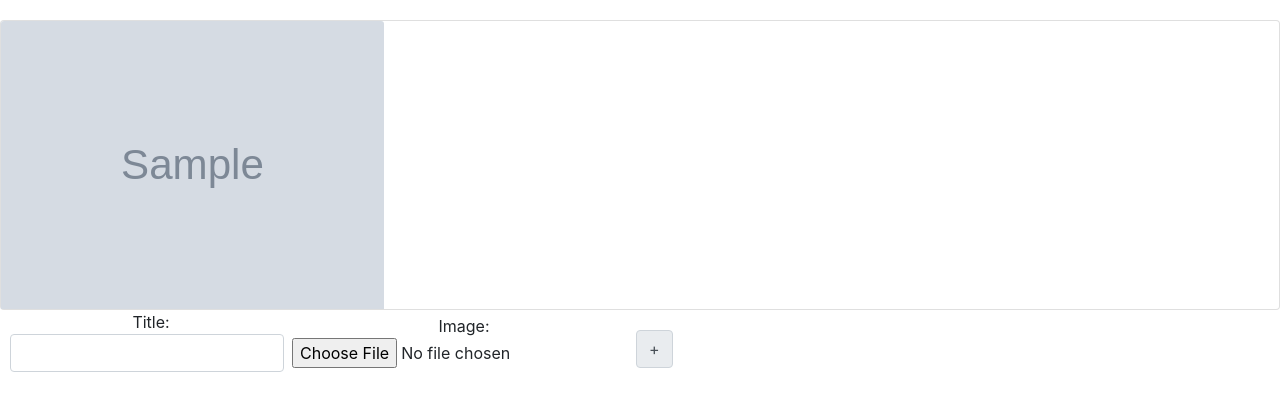
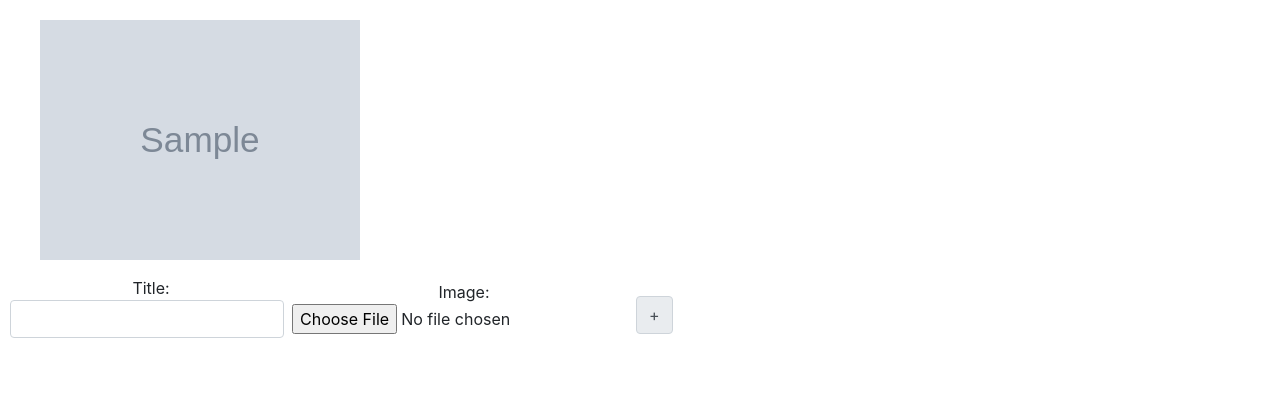
Before and after one commit to lorenamitrea/DIY-mini-blog, a Django app: page /todo/set_background/ in a window 1280 px wide. Shown: the part 45-456 px from the top of the page. Run offline with Django 3.2, Linux system fonts and the light colour scheme; a user stored in the database is signed in; tables that the repository leaves empty hold one stand-in row (values such as "Sample post"); grey boxes marked "Sample" are stand-in pictures; some libraries are stand-ins or nearby versions.

Commit message:
fixed template, now the form works; add select background function to allow setting an existent image as background

```diff
--- a/todolist/static/css/styles.css
+++ b/todolist/static/css/styles.css
@@ -59,6 +59,10 @@ div.custom-form {
     align-self: center;
 }
 
-img.card-img-top{
-    width: 30%;
+img.custom-img{
+    width: 20em;
 }
+ul{
+    list-style-type:none;
+    text-align: center;
+}
--- a/todolist/templates/set_background_form.html
+++ b/todolist/templates/set_background_form.html
@@ -4,13 +4,17 @@
     <div>
         <div class="card-group">
             {% for image in images %}
-                <div class="card">
-                    <img class="card-img-top" src="{{ image.image.url }}" alt="{{ image.image.title }}">
-
-                </div>
+                <ul>
+                    <li>
+                        <a href="{% url 'select_background' image.id %}">
+                            <img class="custom-img" src="{{ image.image.url }}" alt="{{ image.image.title }}">
+                        </a>
+                    </li>
+                </ul>
             {% endfor %}
         </div>
-        <form class="form-inline custom-form" action="{% url 'set_background' %}" method="post">
+        <form class="form-inline custom-form" action="{% url 'set_background' %}" method="post"
+              enctype="multipart/form-data">
             {% csrf_token %}
             {{ form.as_p }}
             <button class="input-group-text" type="submit">+</button>
--- a/todolist/urls.py
+++ b/todolist/urls.py
@@ -15,5 +15,6 @@ urlpatterns = [
     path('change_friendship/<int:pk>/', views.change_friendship, name='change_friendship'),
     path('share_board/', views.share_board, name='share_board'),
     path('set_background/', views.set_background, name='set_background'),
+    path('select_background/<int:pk>/', views.select_background, name='select_background'),
     path('<str:username>/', views.view_profile, name='profile'),
 ]
--- a/todolist/views.py
+++ b/todolist/views.py
@@ -1,3 +1,4 @@
+from django.core.files.storage import FileSystemStorage
 from django.shortcuts import render, get_object_or_404, redirect
 from django.views.generic import ListView
 from todolist.models import Board, Task, Friend, Image, UserImages
@@ -196,11 +197,23 @@ def share_board(request):
 def set_background(request):
     user_id = request.user.id
     image_list = []
-    image_form = NewImage()
+
     if request.method == 'POST':
         image_form = NewImage(request.POST, request.FILES)
         if image_form.is_valid():
-            print(image_form.cleaned_data)
+            print(image_form.cleaned_data['image'])
+            print(image_form.cleaned_data['title'])
+            image = Image(title=image_form.cleaned_data['title'], image=image_form.cleaned_data['image'])
+            image.save()
+            user_instance = get_object_or_404(User, pk=user_id)
+            user_images, created = UserImages.objects.get_or_create(user=user_instance,
+                                                                    defaults={'background': image})
+            user_images.images.add(image)
+            user_images.background = image
+            user_images.save()
+    else:
+        image_form = NewImage()
+
 
     try:
         user_images_qs = get_object_or_404(UserImages, user=user_id)
@@ -214,3 +227,13 @@ def set_background(request):
         'form': image_form
     }
     return render(request, 'set_background_form.html', context=context)
+
+
+@login_required
+def select_background(request, pk):
+    user_id = request.user.id
+    user_images = get_object_or_404(UserImages, user=user_id)
+    image = get_object_or_404(Image, pk=pk)
+    user_images.background = image
+    user_images.save()
+    return redirect('todo')
```
